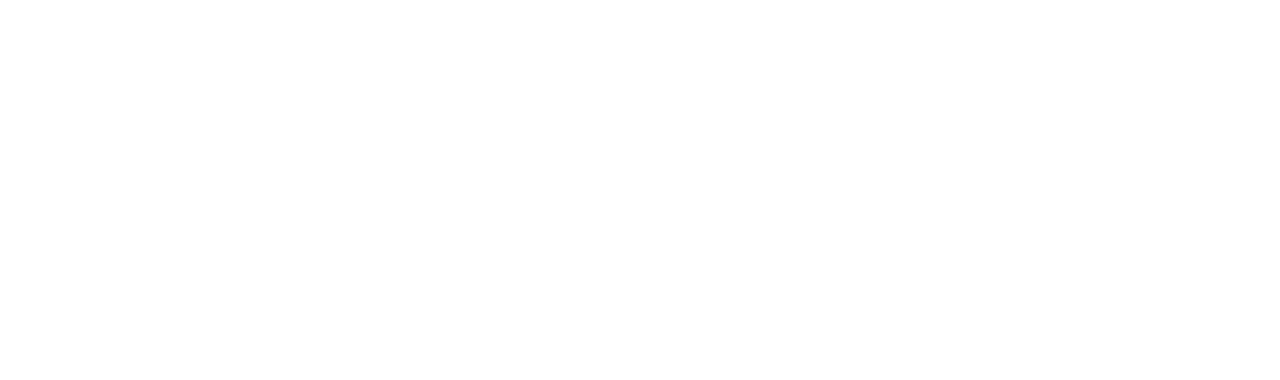
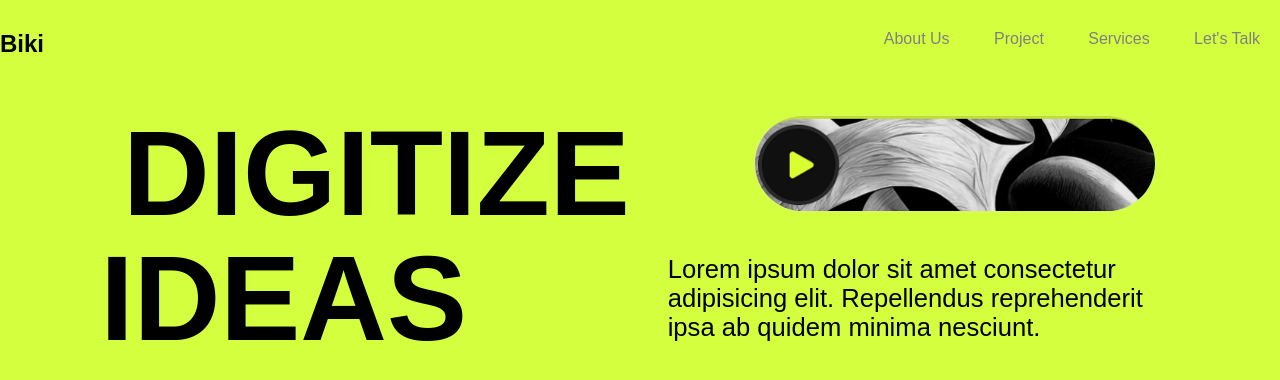
Before and after one commit to biki-maharjan/cssproject, a plain HTML site: page index.html in a window 1280 px wide. Drawn offline with Linux system fonts and the light colour scheme.

Commit message:
some changes

```diff
--- a/index.html
+++ b/index.html
@@ -4,8 +4,31 @@
     <meta charset="UTF-8">
     <meta name="viewport" content="width=device-width, initial-scale=1.0">
     <title>Biki Maharjan</title>
+    <link rel="stylesheet" href="style.css">
 </head>
 <body>
-
+    <nav>
+        <div class="logo">
+            <h2>Biki</h2>
+        </div>
+        <div class="links">
+            <a href="">About Us</a>
+            <a href="">Project</a>
+            <a href="">Services</a>
+            <a href="">Let's Talk</a>
+        </div>
+    </nav>
+    <section>
+        <div class="hero-text1">
+            <h1>Digitize</h1>
+            <div class="video">
+                <img src="./image/heroimg.png" alt="">
+            </div>
+        </div>
+        <div class="hero-text2">
+            <h1>IDEAS</h1>
+            <p>Lorem ipsum dolor sit amet consectetur adipisicing elit. Repellendus reprehenderit ipsa ab quidem minima nesciunt.</p>
+        </div>
+    </section>
 </body>
 </html>
--- a/style.css
+++ b/style.css
@@ -0,0 +1,60 @@
+*{
+    margin: 0;
+    padding: 0;
+    font-family: sans-serif;
+}
+html, body{
+    height: 100%;
+    width: 100%;
+}
+body{
+    background-color: #D4FF3F;
+}
+nav{
+    display: flex;
+    justify-content: space-between;
+    margin-top: 30px;
+}
+.links a{
+    margin: 20px;
+    text-decoration: none;
+    color: grey;
+    font-weight: lighter;
+}
+section{
+    margin-top: 40px;
+}
+.hero-text1{
+    height: 150px;
+    text-transform:uppercase;
+    display: flex;
+    font-size: 5rem;
+    justify-content: space-evenly;
+    /* background-color: crimson; */
+    align-items: center;
+}
+.hero-text1 h1{
+    font-weight: 800;
+}
+.video img{
+    width: 400px;
+    border-radius: 50px;
+    border: 2px solid #d6f957;
+}
+.hero-text2{
+    height: 100px;
+    font-size: 5rem;
+    display: flex;
+    justify-content: space-around;
+    /* background-color: dodgerblue; */
+    align-items: center;
+
+}
+.hero-text2 h1{
+    font-weight: 800;
+}
+.hero-text2 p{
+    font-size: 2vw;
+    width: 40vw;
+    justify-content: flex-end;
+}
```
Also changed, not shown: image/heroimg.png (added).
